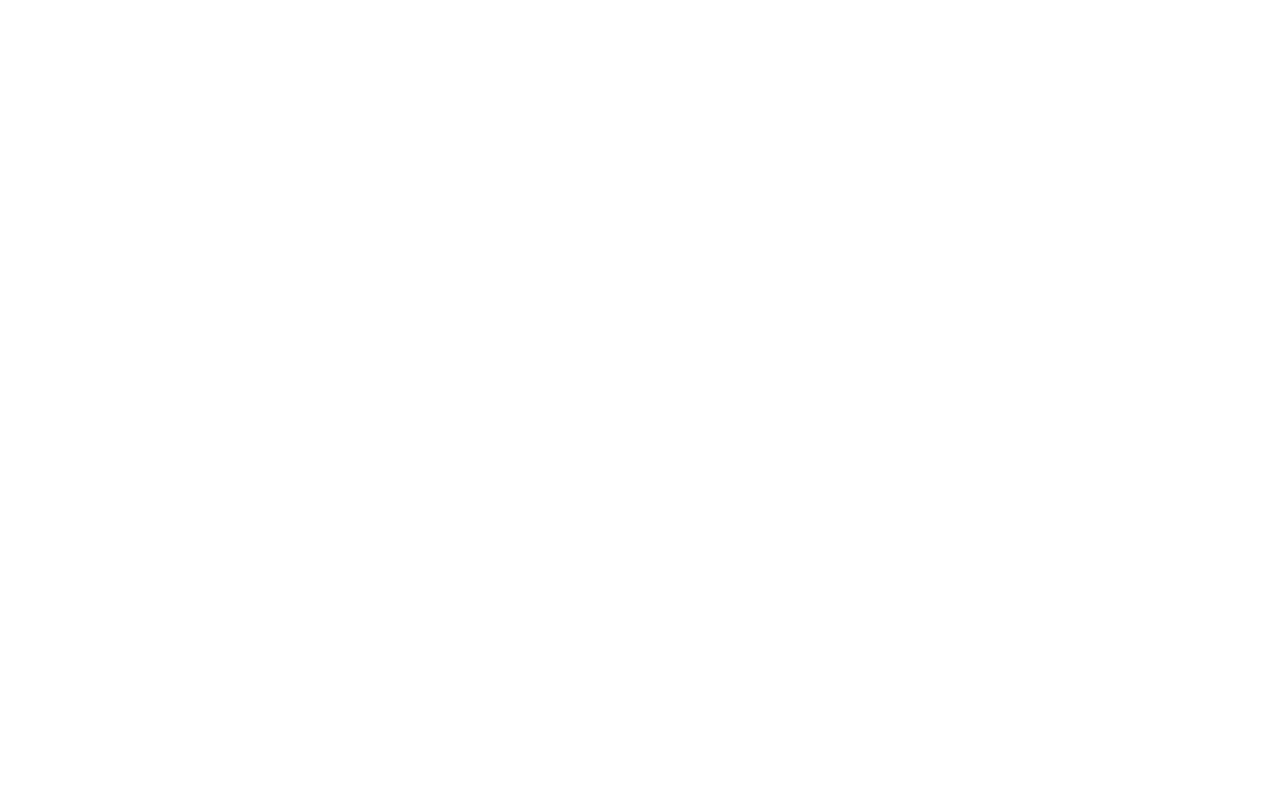
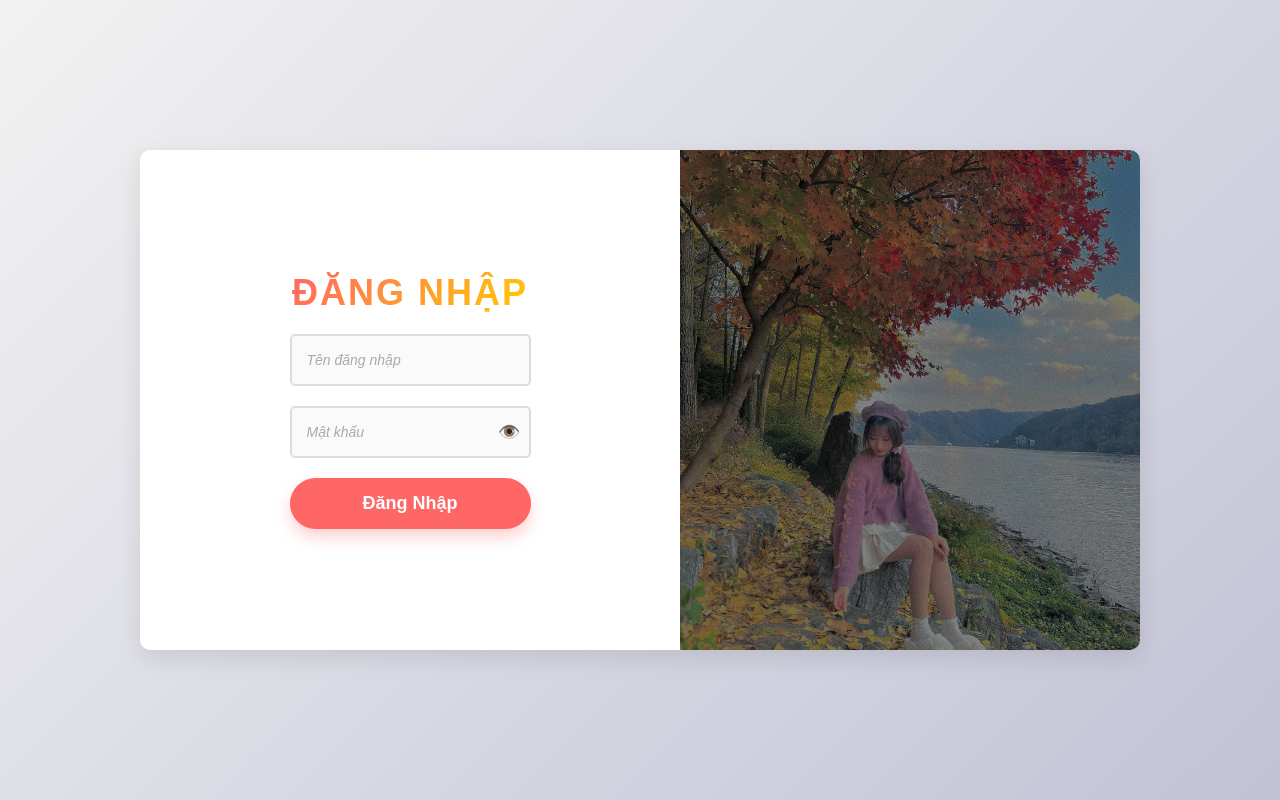
Before and after one commit to phamkhanhhung1998/ador, a PHP site: page /login.php in a window 1280 px wide. Before the commit the page is empty. Run offline with PHP 8.4, Linux system fonts and the light colour scheme.

Commit message:
Update login.php

```diff
--- a/login.php
+++ b/login.php
@@ -54,3 +54,34 @@ if ($_SERVER['REQUEST_METHOD'] == 'POST') {
     }
 }
 ?>
+
+<!DOCTYPE html>
+<html lang="vi">
+<head>
+    <meta charset="UTF-8">
+    <meta name="viewport" content="width=device-width, initial-scale=1.0">
+    <title>Đăng Nhập</title>
+    <link rel="stylesheet" href="./css/style.css">
+</head>
+<body>
+    <div class="login-container">
+        <div class="login-form">
+            <h1>Đăng Nhập</h1>
+            <form action="login.php" method="POST">
+                <div class="input-group">
+                    <input type="text" name="username" placeholder="Tên đăng nhập" required>
+                </div>
+                <div class="input-group">
+                    <input type="password" name="password" id="password" placeholder="Mật khẩu" required>
+                    <span id="toggle-password" class="toggle-password">👁️</span>
+                </div>
+                <button type="submit" class="login-btn">Đăng Nhập</button>
+            </form>
+        </div>
+        <div class="image-container">
+            <img src="pic/anh1.jpg" alt="Hình minh họa">
+        </div>
+    </div>
+    <script src="js/script.js"></script>
+</body>
+</html>
```
